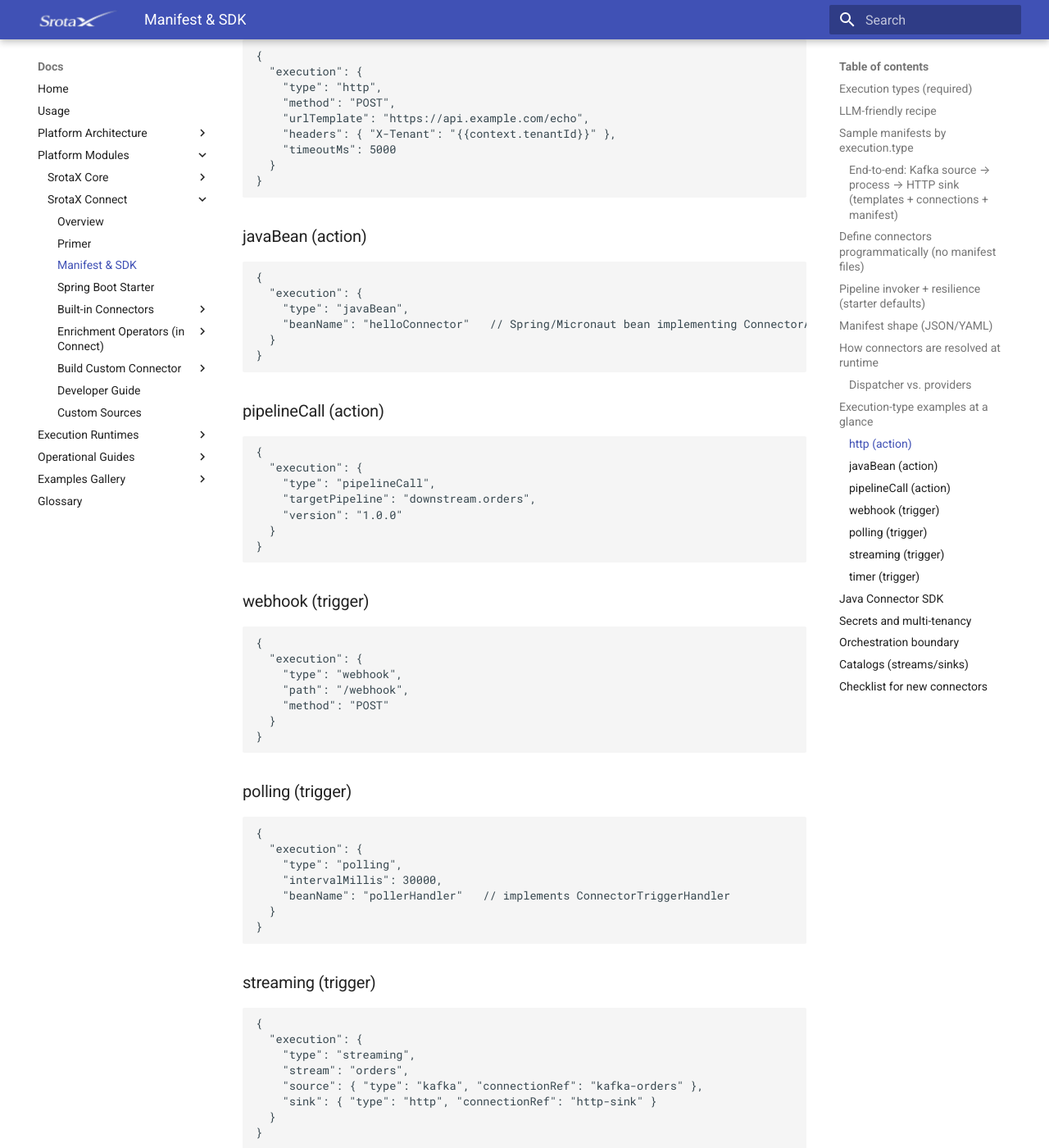
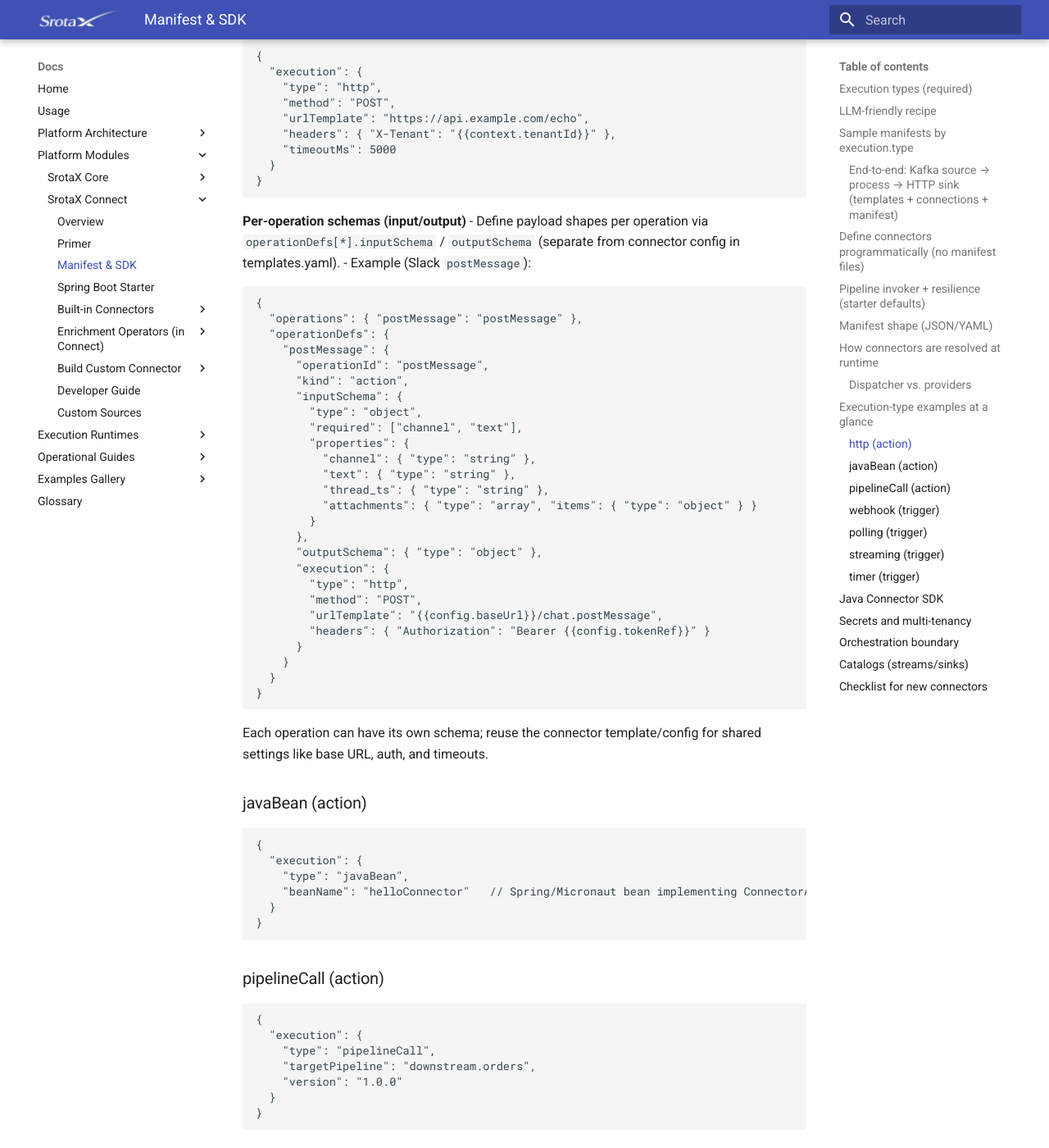
Before and after one commit to aredlavenkat/fluxion-docs, an MkDocs documentation site: the page built from docs/connect/manifest-and-sdk.md, in a window 1280 px wide and 1400 px high, scrolled down 11059 px. Shown: the whole window at 82% size. Built offline with MkDocs 1.6.1 and Material for MkDocs 9.7.7, drawn with Linux system fonts in a browser that asks for light colours.

Commit message:
Add per-operation schemas for input/output in connector manifests

````diff
--- a/docs/connect/manifest-and-sdk.md
+++ b/docs/connect/manifest-and-sdk.md
@@ -495,6 +495,39 @@ Use these patterns per `execution.type` when authoring manifests.
 }
 ```
 
+**Per-operation schemas (input/output)**
+- Define payload shapes per operation via `operationDefs[*].inputSchema` / `outputSchema` (separate from connector config in templates.yaml).
+- Example (Slack `postMessage`):
+```json
+{
+  "operations": { "postMessage": "postMessage" },
+  "operationDefs": {
+    "postMessage": {
+      "operationId": "postMessage",
+      "kind": "action",
+      "inputSchema": {
+        "type": "object",
+        "required": ["channel", "text"],
+        "properties": {
+          "channel": { "type": "string" },
+          "text": { "type": "string" },
+          "thread_ts": { "type": "string" },
+          "attachments": { "type": "array", "items": { "type": "object" } }
+        }
+      },
+      "outputSchema": { "type": "object" },
+      "execution": {
+        "type": "http",
+        "method": "POST",
+        "urlTemplate": "{{config.baseUrl}}/chat.postMessage",
+        "headers": { "Authorization": "Bearer {{config.tokenRef}}" }
+      }
+    }
+  }
+}
+```
+Each operation can have its own schema; reuse the connector template/config for shared settings like base URL, auth, and timeouts.
+
 ### javaBean (action)
 ```json
 {
````
